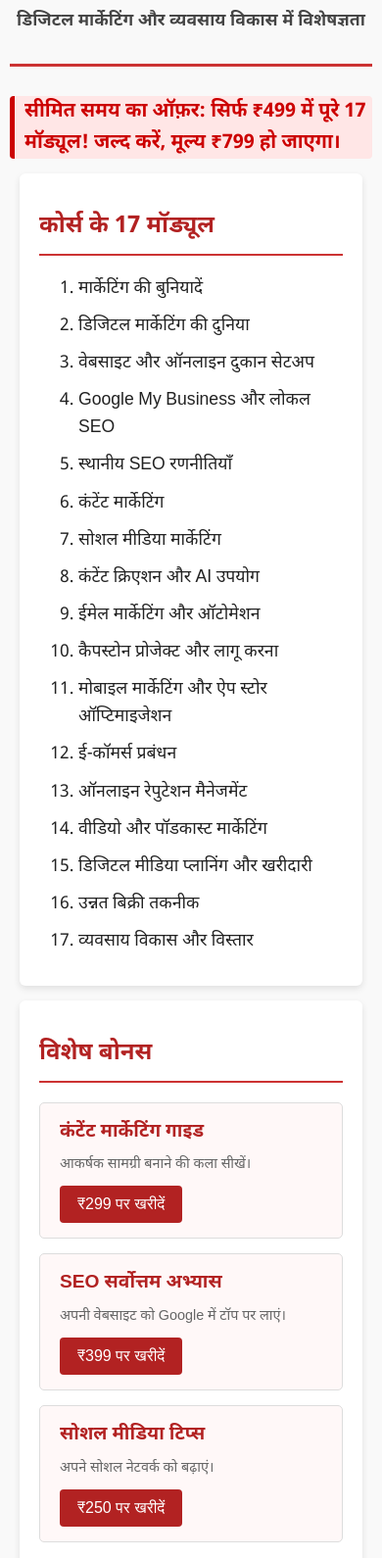
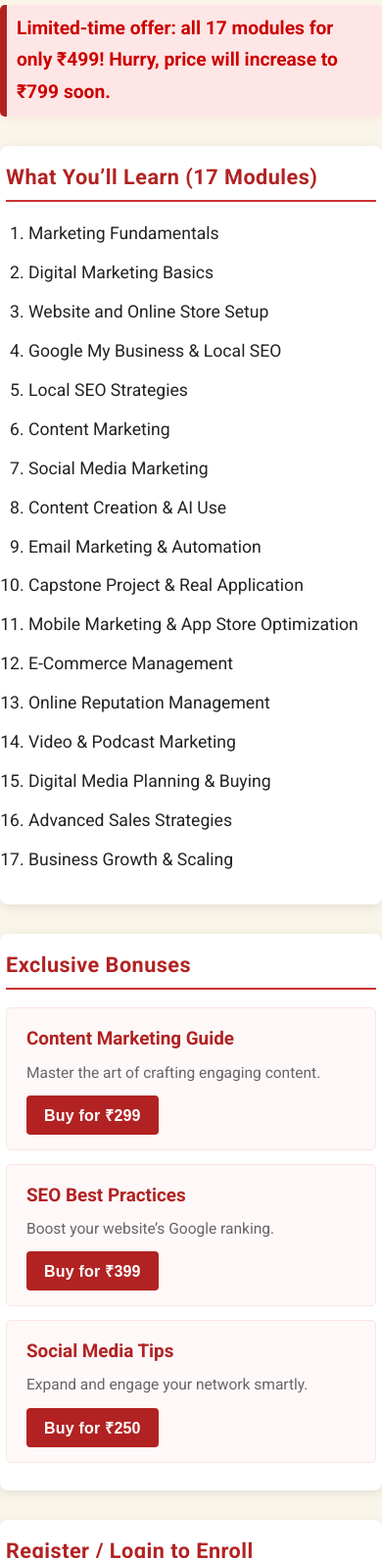
Before and after one commit to yuvapreneur/yuvapreneur123, a website: page index.html in a window 390 px wide. Shown: the part 220-1810 px from the top of the page at 98% size. Drawn offline with Linux system fonts and the light colour scheme.

Commit message:
index.html

```diff
--- a/index.html
+++ b/index.html
@@ -1,99 +1,254 @@
 <!DOCTYPE html>
-<html lang="hi">
+<html lang="en">
 <head>
-  <meta charset="UTF-8" />
-  <meta name="viewport" content="width=device-width, initial-scale=1" />
-  <title>ThatCourse We Made Today - युवा उद्यमी</title>
+  <meta charset="UTF-8"/>
+  <meta name="viewport" content="width=device-width, initial-scale=1"/>
+  <title>ThatCourse We Made Today - Youthpreneur</title>
   <style>
-    @import url('https://fonts.googleapis.com/css2?family=Noto+Sans+Devanagari&display=swap');
-    body{font-family:'Noto Sans Devanagari',sans-serif;background:#f9f9f9;color:#222;margin:20px;line-height:1.6}
-    header{text-align:center;margin-bottom:30px;border-bottom:3px solid #cc3333;padding-bottom:12px}
-    header h1{font-size:2.4rem;color:#b22222;margin-bottom:5px}
-    header p{font-size:1.1rem;color:#444;font-weight:600}
-    .urgency{color:#cc0000;font-weight:700;font-size:1.25rem;margin:15px 0;border-left:5px solid #cc0000;padding-left:10px;background:#ffe6e6;max-width:600px;margin-left:auto;margin-right:auto;border-radius:4px}
-    section{max-width:700px;background:#fff;padding:20px 30px;margin:20px auto;box-shadow:0 3px 7px rgba(0,0,0,.1);border-radius:6px}
-    h2{color:#b22222;border-bottom:2px solid #cc3333;padding-bottom:8px;margin-bottom:20px;font-weight:700}
-    ul{list-style-type:decimal;padding-left:20px}
-    li{margin-bottom:10px;font-size:1.1rem}
-    .bonus-item{border:1px solid #ddd;padding:15px 20px;margin-bottom:15px;border-radius:5px;background:#fff8f8}
-    .bonus-item strong{color:#b22222;font-size:1.2rem}
-    small{color:#666;display:block;margin-top:6px;font-size:.9rem}
-    button{margin-top:10px;background:#b22222;color:#fff;border:none;padding:10px 18px;font-size:1rem;border-radius:4px;cursor:pointer;transition:background-color .3s ease}
-    button:hover{background:#cc3333}
-    form{display:flex;flex-direction:column}
-    label{margin-top:12px;font-weight:600;font-size:1rem;color:#444}
-    input{padding:10px;margin-top:6px;border-radius:4px;border:1px solid #ccc;font-size:1rem}
-    #message{text-align:center;margin-top:15px;color:#cc0000;font-weight:600}
-    a{color:#b22222;text-decoration:none}
-    a:hover{text-decoration:underline}
-    @media (max-width:480px){body{margin:15px 10px}section{padding:15px 20px;margin:15px 10px}}
+    @import url('https://fonts.googleapis.com/css2?family=Roboto:wght@400;700&display=swap');
+
+    body {
+      font-family: 'Roboto', Arial, sans-serif;
+      background: #faf5e9; /* Cream */
+      color: #222;
+      margin: 0;
+      padding: 0;
+      line-height: 1.7;
+    }
+    header {
+      text-align: center;
+      padding: 32px 0 8px 0;
+      margin-bottom: 12px;
+      background: #fff4f2;
+      border-bottom: 4px solid #cc3333;
+    }
+    header h1 {
+      color: #b22222;
+      font-size: 2.25rem;
+      margin: 4px 0 12px 0;
+      font-weight: 700;
+    }
+    header p {
+      color: #555;
+      font-weight: 500;
+      font-size: 1.1rem;
+    }
+    .urgency {
+      color: #cc0000;
+      background: #ffe6e6;
+      margin: 30px auto 0 auto;
+      max-width: 630px;
+      padding: 15px 20px;
+      border-left: 7px solid #b22222;
+      border-radius: 5px;
+      font-size: 1.2rem;
+      font-weight: 700;
+      box-shadow: 0 3px 10px rgba(204,0,0,0.04);
+    }
+    section {
+      max-width: 700px;
+      margin: 30px auto 18px auto;
+      background: #fff;
+      padding: 24px 30px;
+      box-shadow: 0 3px 12px rgba(0,0,0,0.09);
+      border-radius: 8px;
+    }
+    h2 {
+      color: #b22222;
+      font-weight: 700;
+      margin-top: 0;
+      font-size: 1.35rem;
+      border-bottom: 2px solid #cc3333;
+      padding-bottom: 5px;
+      margin-bottom: 18px;
+      letter-spacing: 0.5px;
+    }
+    ol {
+      padding-left: 23px;
+    }
+    li {
+      margin-bottom: 10px;
+      font-size: 1.1rem;
+    }
+    .bonus-item {
+      background: #fff8f8;
+      border: 1px solid #fde4e1;
+      padding: 15px 20px;
+      border-radius: 5px;
+      margin-bottom: 14px;
+    }
+    .bonus-item strong {
+      color: #b22222;
+      font-size: 1.18rem;
+      font-weight: 700;
+    }
+    .bonus-item small {
+      color: #666;
+      font-size: 0.97rem;
+      display: block;
+      margin-top: 5px;
+    }
+    button {
+      background-color: #b22222;
+      color: white;
+      border: none;
+      padding: 9px 18px;
+      font-size: 1rem;
+      border-radius: 4px;
+      cursor: pointer;
+      margin-top: 10px;
+      font-weight: 600;
+      letter-spacing: 0.2px;
+      transition: background 0.2s;
+    }
+    button:hover {
+      background-color: #cc3333;
+    }
+    form {
+      display: flex;
+      flex-direction: column;
+      gap: 13px;
+    }
+    label {
+      font-weight: 600;
+      font-size: 1rem;
+      color: #444;
+      margin-bottom: 2px;
+    }
+    input[type=text], input[type=tel], input[type=email], input[type=password] {
+      padding: 9px;
+      border-radius: 3px;
+      border: 1px solid #ccc;
+      font-size: 1rem;
+      box-sizing: border-box;
+    }
+    #message {
+      text-align: center;
+      margin-top: 15px;
+      color: #cc0000;
+      font-weight: 600;
+    }
+    @media (max-width: 500px) {
+      header h1 { font-size: 1.5rem; }
+      section { padding: 14px 6px; }
+      .urgency { padding: 8px 10px; }
+    }
   </style>
 </head>
 <body>
+
 <header>
-  <h1>ThatCourse We Made Today<br> युवा उद्यमी</h1>
-  <p>डिजिटल मार्केटिंग और व्यवसाय विकास में विशेषज्ञता</p>
+  <h1>ThatCourse We Made Today<br>Youthpreneur</h1>
+  <p>Master Digital Marketing & Business Growth</p>
 </header>
-<div class="urgency">सीमित समय का ऑफ़र: सिर्फ ₹499 में पूरे 17 मॉड्यूल! जल्द करें, मूल्य ₹799 हो जाएगा।</div>
+
+<div class="urgency">
+  Limited-time offer: all 17 modules for only ₹499! Hurry, price will increase to ₹799 soon.
+</div>
+
 <section>
-  <h2>कोर्स के 17 मॉड्यूल</h2>
+  <h2>What You’ll Learn (17 Modules)</h2>
   <ol>
-    <li>मार्केटिंग की बुनियादें</li>
-    <li>डिजिटल मार्केटिंग की दुनिया</li>
-    <li>वेबसाइट और ऑनलाइन दुकान सेटअप</li>
-    <li>Google My Business और लोकल SEO</li>
-    <li>स्थानीय SEO रणनीतियाँ</li>
-    <li>कंटेंट मार्केटिंग</li>
-    <li>सोशल मीडिया मार्केटिंग</li>
-    <li>कंटेंट क्रिएशन और AI उपयोग</li>
-    <li>ईमेल मार्केटिंग और ऑटोमेशन</li>
-    <li>कैपस्टोन प्रोजेक्ट और लागू करना</li>
-    <li>मोबाइल मार्केटिंग और ऐप स्टोर ऑप्टिमाइजेशन</li>
-    <li>ई-कॉमर्स प्रबंधन</li>
-    <li>ऑनलाइन रेपुटेशन मैनेजमेंट</li>
-    <li>वीडियो और पॉडकास्ट मार्केटिंग</li>
-    <li>डिजिटल मीडिया प्लानिंग और खरीदारी</li>
-    <li>उन्नत बिक्री तकनीक</li>
-    <li>व्यवसाय विकास और विस्तार</li>
+    <li>Marketing Fundamentals</li>
+    <li>Digital Marketing Basics</li>
+    <li>Website and Online Store Setup</li>
+    <li>Google My Business & Local SEO</li>
+    <li>Local SEO Strategies</li>
+    <li>Content Marketing</li>
+    <li>Social Media Marketing</li>
+    <li>Content Creation & AI Use</li>
+    <li>Email Marketing & Automation</li>
+    <li>Capstone Project & Real Application</li>
+    <li>Mobile Marketing & App Store Optimization</li>
+    <li>E-Commerce Management</li>
+    <li>Online Reputation Management</li>
+    <li>Video & Podcast Marketing</li>
+    <li>Digital Media Planning & Buying</li>
+    <li>Advanced Sales Strategies</li>
+    <li>Business Growth & Scaling</li>
   </ol>
 </section>
+
 <section>
-  <h2>विशेष बोनस</h2>
-  <div class="bonus-item"><strong>कंटेंट मार्केटिंग गाइड</strong><small>आकर्षक सामग्री बनाने की कला सीखें।</small><button onclick="buyBonus(101,299)">₹299 पर खरीदें</button></div>
-  <div class="bonus-item"><strong>SEO सर्वोत्तम अभ्यास</strong><small>अपनी वेबसाइट को Google में टॉप पर लाएं।</small><button onclick="buyBonus(102,399)">₹399 पर खरीदें</button></div>
-  <div class="bonus-item"><strong>सोशल मीडिया टिप्स</strong><small>अपने सोशल नेटवर्क को बढ़ाएं।</small><button onclick="buyBonus(103,250)">₹250 पर खरीदें</button></div>
+  <h2>Exclusive Bonuses</h2>
+  <div class="bonus-item">
+    <strong>Content Marketing Guide</strong>
+    <small>Master the art of crafting engaging content.</small>
+    <button onclick="buyBonus(101, 299)">Buy for ₹299</button>
+  </div>
+  <div class="bonus-item">
+    <strong>SEO Best Practices</strong>
+    <small>Boost your website’s Google ranking.</small>
+    <button onclick="buyBonus(102, 399)">Buy for ₹399</button>
+  </div>
+  <div class="bonus-item">
+    <strong>Social Media Tips</strong>
+    <small>Expand and engage your network smartly.</small>
+    <button onclick="buyBonus(103, 250)">Buy for ₹250</button>
+  </div>
 </section>
+
 <section>
-  <h2>रजिस्टर / लॉगिन करें</h2>
+  <h2>Register / Login to Enroll</h2>
   <form id="registerForm">
-    <label for="name">पूरा नाम</label>
+    <label for="name">Full Name</label>
     <input type="text" id="name" required />
-    <label for="phone">फ़ोन नंबर</label>
+
+    <label for="phone">Phone Number</label>
     <input type="tel" id="phone" required />
-    <label for="email">ईमेल</label>
+
+    <label for="email">Email</label>
     <input type="email" id="email" required />
-    <label for="profession">पेशा</label>
+
+    <label for="profession">Profession</label>
     <input type="text" id="profession" required />
-    <label for="city">शहर</label>
+
+    <label for="city">City</label>
     <input type="text" id="city" required />
-    <label for="state">राज्य</label>
+
+    <label for="state">State</label>
     <input type="text" id="state" required />
-    <label for="password">पासवर्ड बनाएँ</label>
+
+    <label for="password">Create Password</label>
     <input type="password" id="password" required />
-    <button type="submit">रजिस्टर करें और खरीदें</button>
+
+    <button type="submit">Register and Buy</button>
   </form>
   <div id="message"></div>
 </section>
+
 <script>
   const razorpayPageUrl = "https://rzp.io/rzp/rD8ThUeD";
-  document.getElementById('registerForm').addEventListener('submit', function(e){
+
+  document.getElementById('registerForm').addEventListener('submit', function(e) {
     e.preventDefault();
-    const required = ['name','phone','email','profession','city','state','password'];
-    for (const id of required){ if(!document.getElementById(id).value.trim()){ showMessage('सभी फ़ील्ड भरना आवश्यक है।'); return; } }
-    window.open(razorpayPageUrl, '_blank');
+    const name = document.getElementById('name').value.trim();
+    const phone = document.getElementById('phone').value.trim();
+    const email = document.getElementById('email').value.trim();
+    const profession = document.getElementById('profession').value.trim();
+    const city = document.getElementById('city').value.trim();
+    const state = document.getElementById('state').value.trim();
+    const password = document.getElementById('password').value.trim();
+
+    if (!name || !phone || !email || !profession || !city || !state || !password) {
+      showMessage('Please fill all fields.');
+      return;
+    }
+    // TODO: You should send and store these details securely.
+
+    // Redirect user to Razorpay payment page
+    window.open(razorpayPageUrl, "_blank");
   });
-  function buyBonus(id, price){ window.open(razorpayPageUrl, '_blank'); }
-  function showMessage(msg){ const d=document.getElementById('message'); d.textContent=msg; setTimeout(()=>d.textContent='',4000); }
+
+  function buyBonus(id, price) {
+    window.open(razorpayPageUrl, "_blank");
+  }
+
+  function showMessage(msg) {
+    const messageDiv = document.getElementById('message');
+    messageDiv.textContent = msg;
+    setTimeout(() => { messageDiv.textContent = ''; }, 4000);
+  }
 </script>
 </body>
 </html>
```
